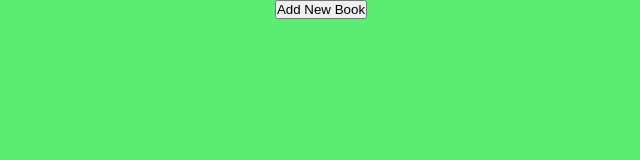
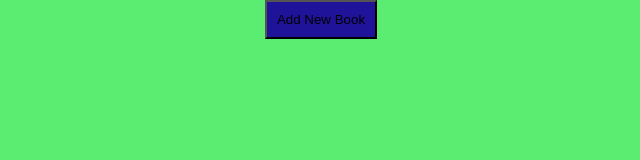
Before and after one commit to Munyangeyoelie/book-library, a plain HTML site: page index.html in a window 1280 px wide. Shown: the whole page, without its empty margins (319-959 px from the left). Drawn offline with Linux system fonts and the light colour scheme.

Commit message:
adding styles

```diff
--- a/index.html
+++ b/index.html
@@ -8,7 +8,7 @@
   </head>
   <body>
     <div class="container">
-      <button type="submit">Add New Book</button>
+      <button type="submit" id="add-book">Add New Book</button>
     </div>
   </body>
 </html>
--- a/style.css
+++ b/style.css
@@ -19,5 +19,8 @@ body {
   flex-direction: column;
   align-items: center;
   justify-content: center;
-  width: 100%;
 }
+#add-book {
+  padding: 10px;
+  background: #1f1499;
+}
```
